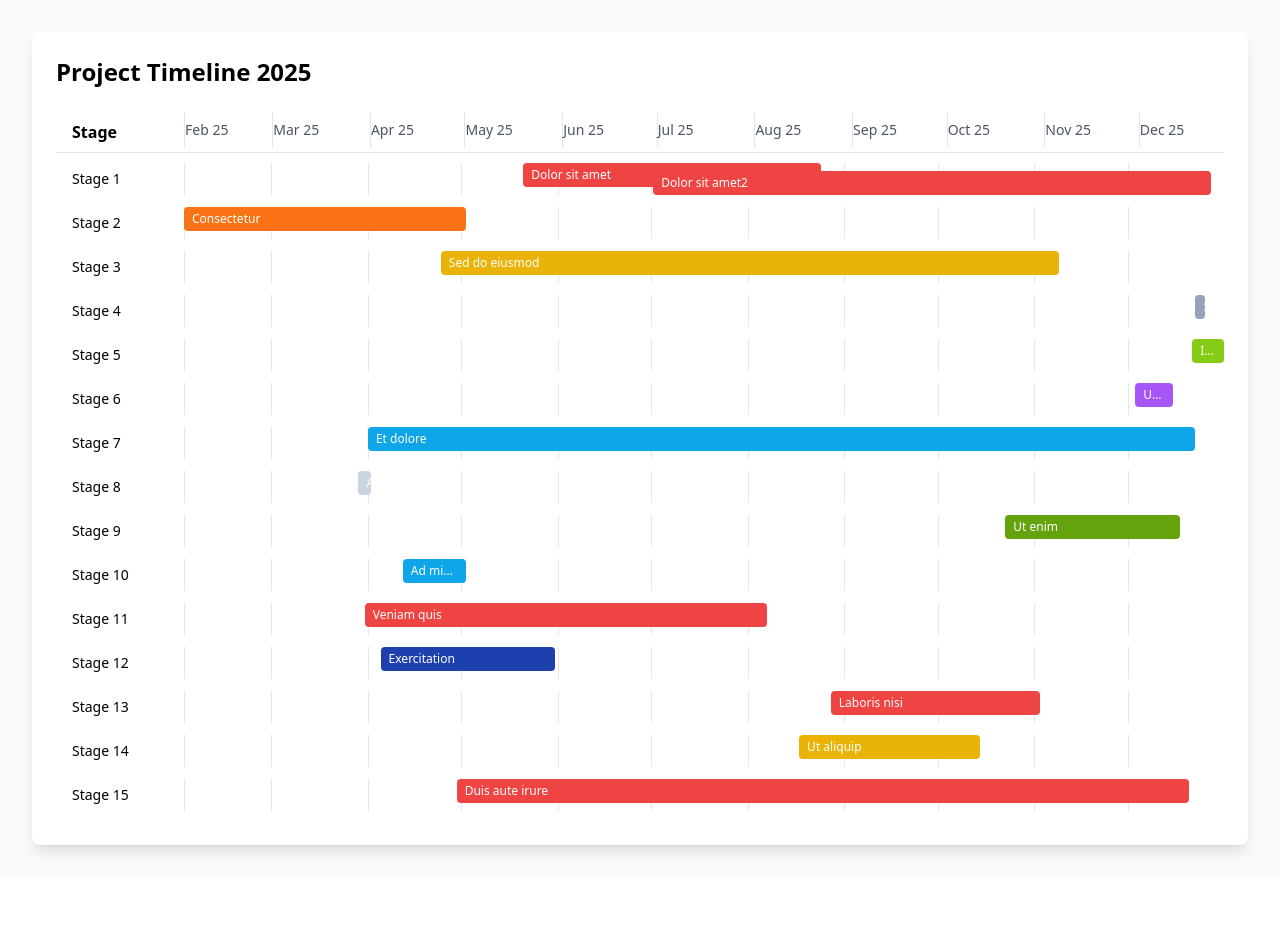
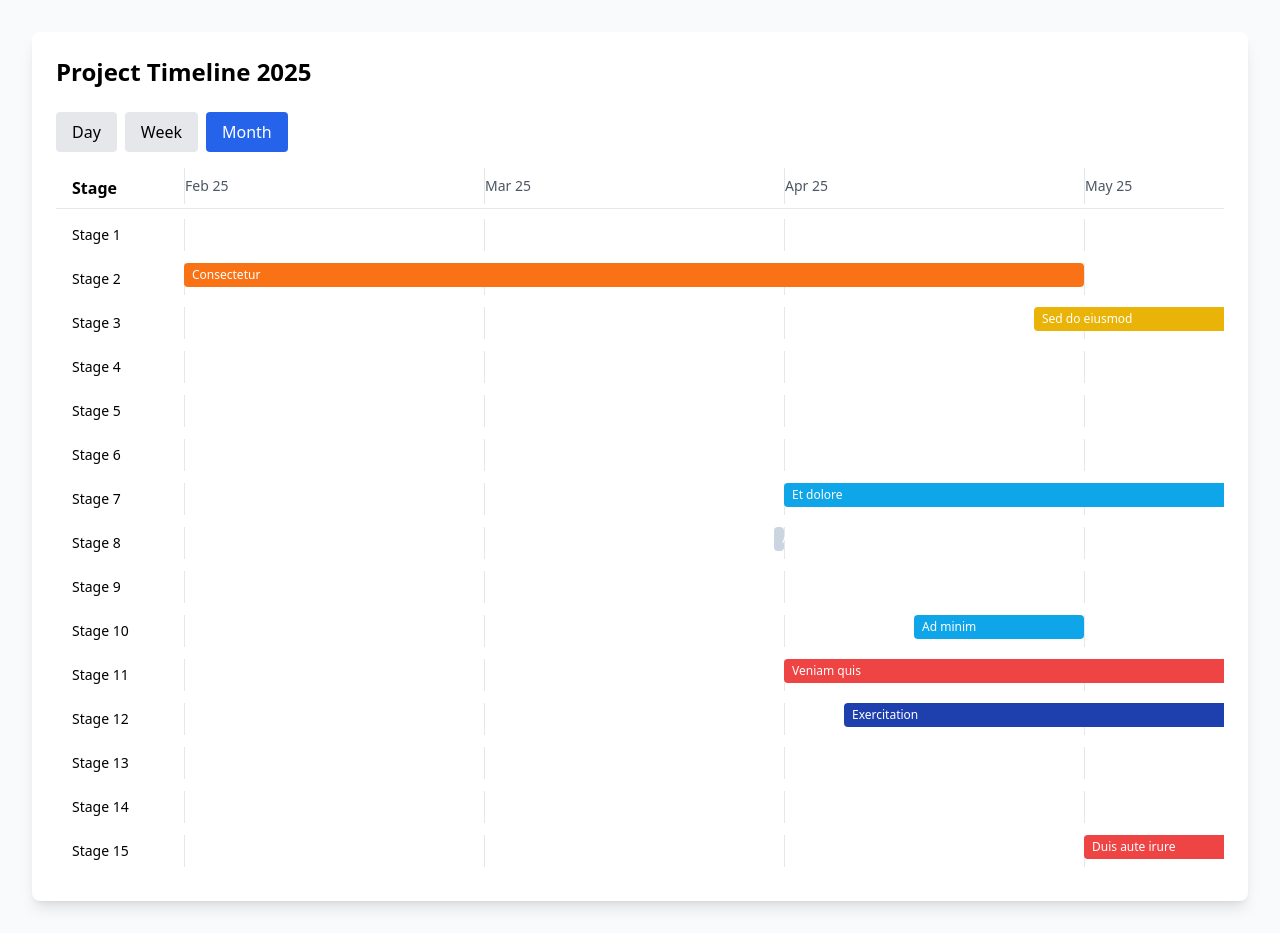
Before and after one commit to nsdevaraj/basicgantt, a React (Vite) app: page / in a window 1280 px wide. Before the commit the page ends 877 px from the top, so only its background shows below. Built offline with nearby package versions, Linux system fonts and the light colour scheme.

Commit message:
Update GanttChart.tsx

```diff
--- a/src/components/GanttChart.tsx
+++ b/src/components/GanttChart.tsx
@@ -1,4 +1,4 @@
-import React from 'react';
+import React, { useState } from 'react';
 
 interface Task {
   id: number;
@@ -13,7 +13,17 @@ interface GanttChartProps {
   totalDays: number;
 }
 
+type ZoomLevel = 'day' | 'week' | 'month';
+
+const COLUMN_WIDTH = {
+  day: 50,    // 50px per day
+  week: 200,  // 200px per week
+  month: 300  // 300px per month
+};
+
 const GanttChart: React.FC<GanttChartProps> = ({ tasks }) => {
+  const [zoomLevel, setZoomLevel] = useState<ZoomLevel>('month');
+
   // Find the earliest and latest dates
   const dates = tasks.flatMap(task => [new Date(task.startDate), new Date(task.endDate)]);
   const minDate = new Date(Math.min(...dates.map(d => d.getTime())));
@@ -22,15 +32,35 @@ const GanttChart: React.FC<GanttChartProps> = ({ tasks }) => {
   // Calculate total days for the chart
   const totalDays = Math.ceil((maxDate.getTime() - minDate.getTime()) / (1000 * 60 * 60 * 24)) + 1;
 
-  // Create array of months between min and max date
-  const months: Date[] = [];
+  // Function to generate time units based on zoom level
+  const generateTimeUnits = () => {
+    const units: Date[] = [];
     let currentDate = new Date(minDate);
-  currentDate.setDate(1); // Start from first of the month
+    currentDate.setHours(0, 0, 0, 0);
 
+    if (zoomLevel === 'month') {
+      currentDate.setDate(1);
       while (currentDate <= maxDate) {
-    months.push(new Date(currentDate));
+        units.push(new Date(currentDate));
         currentDate.setMonth(currentDate.getMonth() + 1);
       }
+    } else if (zoomLevel === 'week') {
+      currentDate.setDate(currentDate.getDate() - currentDate.getDay()); // Start from Sunday
+      while (currentDate <= maxDate) {
+        units.push(new Date(currentDate));
+        currentDate.setDate(currentDate.getDate() + 7);
+      }
+    } else {
+      while (currentDate <= maxDate) {
+        units.push(new Date(currentDate));
+        currentDate.setDate(currentDate.getDate() + 1);
+      }
+    }
+
+    return units;
+  };
+
+  const timeUnits = generateTimeUnits();
 
   // Group tasks by ID
   const groupedTasks = tasks.reduce((acc, task) => {
@@ -41,39 +71,115 @@ const GanttChart: React.FC<GanttChartProps> = ({ tasks }) => {
     return acc;
   }, {} as Record<number, Task[]>);
 
-  // Function to calculate position percentage
-  const getPositionPercentage = (date: string) => {
+  // Function to calculate position in pixels
+  const getPositionPixels = (date: string) => {
     const taskDate = new Date(date);
-    return ((taskDate.getTime() - minDate.getTime()) / (maxDate.getTime() - minDate.getTime())) * 100;
+    let position = 0;
+    let currentDate = new Date(minDate);
+
+    if (zoomLevel === 'month') {
+      while (currentDate < taskDate) {
+        if (currentDate.getMonth() === taskDate.getMonth() && currentDate.getFullYear() === taskDate.getFullYear()) {
+          position += (taskDate.getDate() / new Date(taskDate.getFullYear(), taskDate.getMonth() + 1, 0).getDate()) * COLUMN_WIDTH.month;
+          break;
+        }
+        position += COLUMN_WIDTH.month;
+        currentDate.setMonth(currentDate.getMonth() + 1);
+      }
+    } else if (zoomLevel === 'week') {
+      const daysDiff = Math.floor((taskDate.getTime() - minDate.getTime()) / (1000 * 60 * 60 * 24));
+      position = Math.floor(daysDiff / 7) * COLUMN_WIDTH.week;
+      position += (daysDiff % 7) * (COLUMN_WIDTH.week / 7);
+    } else {
+      const daysDiff = Math.floor((taskDate.getTime() - minDate.getTime()) / (1000 * 60 * 60 * 24));
+      position = daysDiff * COLUMN_WIDTH.day;
+    }
+
+    return position;
   };
 
+  // Function to format time unit label
+  const formatTimeUnitLabel = (date: Date) => {
+    switch (zoomLevel) {
+      case 'month':
+        return date.toLocaleString('default', { month: 'short', year: '2-digit' });
+      case 'week':
+        return `Week ${Math.ceil(date.getDate() / 7)}`;
+      case 'day':
+        return `${date.getDate()} ${date.toLocaleString('default', { month: 'short' })}`;
+      default:
+        return '';
+    }
+  };
+
+  // Calculate total width of the chart
+  const getTotalWidth = () => {
+    switch (zoomLevel) {
+      case 'month':
+        return timeUnits.length * COLUMN_WIDTH.month;
+      case 'week':
+        return timeUnits.length * COLUMN_WIDTH.week;
+      case 'day':
+        return timeUnits.length * COLUMN_WIDTH.day;
+      default:
+        return 0;
+    }
+  };
+
+  const totalWidth = getTotalWidth();
+
   return (
+    <div>
+      {/* Zoom controls */}
+      <div className="mb-4 flex gap-2">
+        <button
+          onClick={() => setZoomLevel('day')}
+          className={`px-4 py-2 rounded ${
+            zoomLevel === 'day'
+              ? 'bg-blue-600 text-white'
+              : 'bg-gray-200 hover:bg-gray-300'
+          }`}
+        >
+          Day
+        </button>
+        <button
+          onClick={() => setZoomLevel('week')}
+          className={`px-4 py-2 rounded ${
+            zoomLevel === 'week'
+              ? 'bg-blue-600 text-white'
+              : 'bg-gray-200 hover:bg-gray-300'
+          }`}
+        >
+          Week
+        </button>
+        <button
+          onClick={() => setZoomLevel('month')}
+          className={`px-4 py-2 rounded ${
+            zoomLevel === 'month'
+              ? 'bg-blue-600 text-white'
+              : 'bg-gray-200 hover:bg-gray-300'
+          }`}
+        >
+          Month
+        </button>
+      </div>
+
       <div className="w-full overflow-x-auto">
-      <div className="min-w-[1000px]">
-        {/* Header with months */}
+        <div style={{ width: `${totalWidth + 128}px` }}>
+          {/* Header with time units */}
           <div className="flex border-b border-gray-200 mb-2">
             <div className="w-32 flex-shrink-0 px-4 py-2 font-semibold">Stage</div>
             <div className="flex-1">
               <div className="flex">
-              {months.map((month, index) => {
-                const nextMonth = new Date(month);
-                nextMonth.setMonth(nextMonth.getMonth() + 1);
-                const daysInMonth = Math.min(
-                  32 - new Date(month.getFullYear(), month.getMonth(), 32).getDate(),
-                  Math.ceil((maxDate.getTime() - month.getTime()) / (1000 * 60 * 60 * 24))
-                );
-                const widthPercentage = (daysInMonth / totalDays) * 100;
-
-                return (
+                {timeUnits.map((unit) => (
                   <div
-                    key={month.toISOString()}
+                    key={unit.toISOString()}
                     className="border-l border-gray-200 py-2 text-sm font-medium text-gray-600"
-                    style={{ width: `${widthPercentage}%` }}
+                    style={{ width: COLUMN_WIDTH[zoomLevel] }}
                   >
-                    {month.toLocaleString('default', { month: 'short', year: '2-digit' })}
+                    {formatTimeUnitLabel(unit)}
                   </div>
-                );
-              })}
+                ))}
               </div>
             </div>
           </div>
@@ -85,32 +191,30 @@ const GanttChart: React.FC<GanttChartProps> = ({ tasks }) => {
                 Stage {id}
               </div>
               <div className="flex-1 relative h-8">
-              {/* Grid lines for months */}
+                {/* Grid lines */}
                 <div className="absolute inset-0 flex">
-                {months.map((month) => (
+                  {timeUnits.map((unit) => (
                     <div
-                    key={month.toISOString()}
+                      key={unit.toISOString()}
                       className="h-full border-l border-gray-200"
-                    style={{
-                      width: `${(new Date(month.getFullYear(), month.getMonth() + 1, 0).getDate() / totalDays) * 100}%`
-                    }}
+                      style={{ width: COLUMN_WIDTH[zoomLevel] }}
                     />
                   ))}
                 </div>
 
                 {/* Task bars */}
                 {tasksInGroup.map((task, index) => {
-                const startPercentage = getPositionPercentage(task.startDate);
-                const endPercentage = getPositionPercentage(task.endDate);
-                const width = endPercentage - startPercentage;
+                  const startPosition = getPositionPixels(task.startDate);
+                  const endPosition = getPositionPixels(task.endDate);
+                  const width = endPosition - startPosition;
 
                   return (
                     <div
                       key={`${task.id}-${task.startDate}-${task.endDate}`}
                       className="absolute h-6 top-1 rounded group"
                       style={{
-                      left: `${startPercentage}%`,
-                      width: `${width}%`,
+                        left: startPosition,
+                        width: width,
                         backgroundColor: task.color,
                         top: `${index * 8}px`,
                       }}
@@ -131,6 +235,7 @@ const GanttChart: React.FC<GanttChartProps> = ({ tasks }) => {
           ))}
         </div>
       </div>
+    </div>
   );
 };
 
```
Lines whose indentation alone changed are shown as unchanged.
